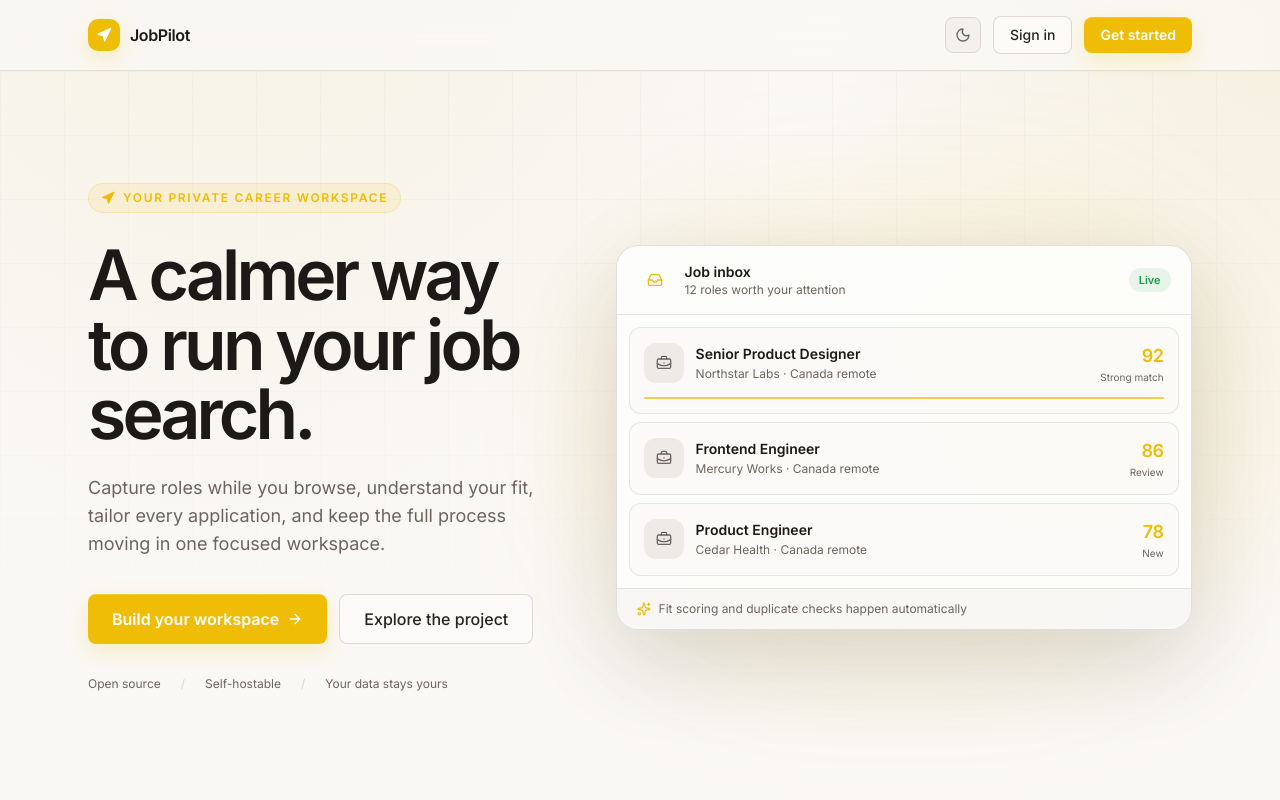
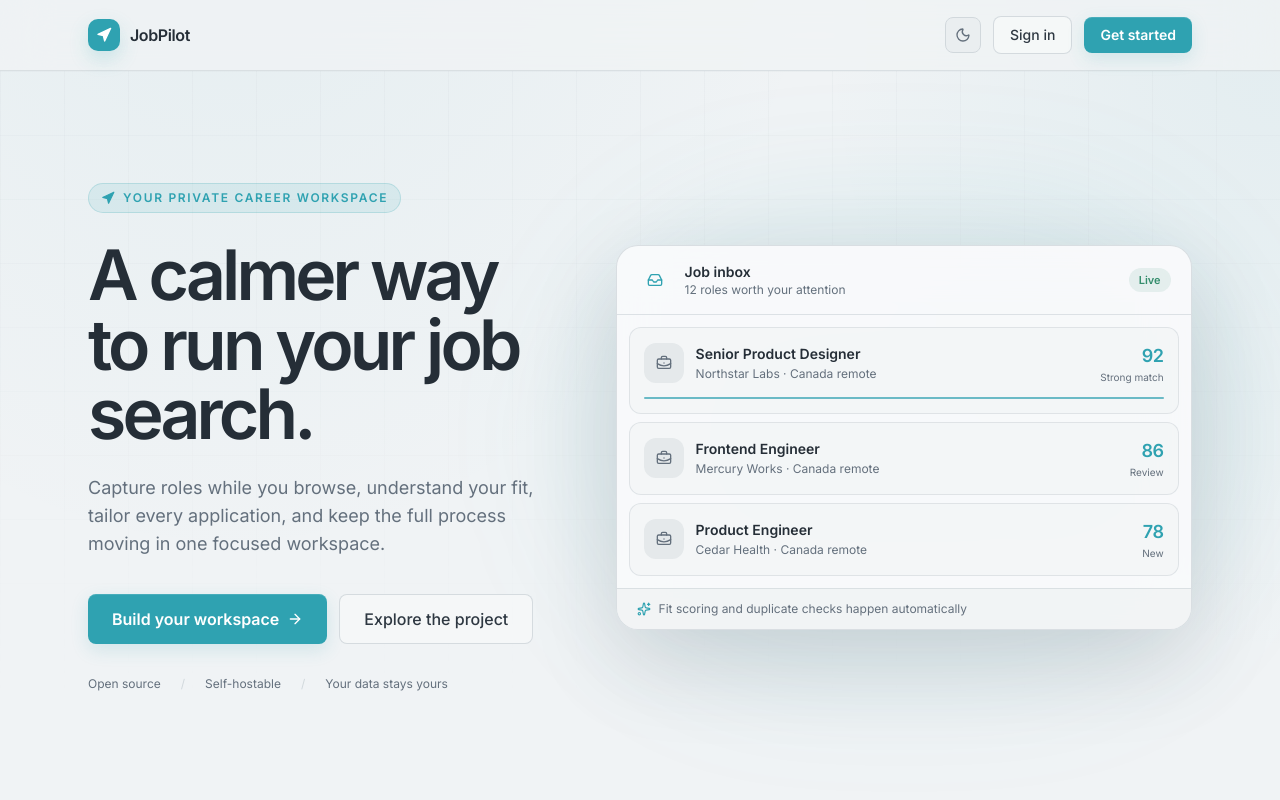
Before and after one commit to NevilPatel01/JobPilot, a Next.js app in the folder frontend/: page / in a window 1280 px wide. Shown: the top 800 px of the page. Built offline with nearby package versions, Linux system fonts and the light colour scheme; no server answers.

Commit message:
feat: update primary color

```diff
--- a/frontend/app/globals.css
+++ b/frontend/app/globals.css
@@ -6,58 +6,58 @@
   :root {
     --font-inter: 'Inter', system-ui, sans-serif;
 
-    /* Light — warm paper, graphite, and golden yellow */
-    --background: 36 33% 97%;
-    --foreground: 24 13% 10%;
-    --card: 36 30% 99%;
-    --card-foreground: 24 13% 10%;
-    --muted: 32 19% 92%;
-    --muted-foreground: 24 8% 40%;
-    --border: 30 16% 84%;
-    --input: 30 16% 84%;
-    --ring: 47 95% 48%;
-    --primary: 47 95% 48%;
+    /* Light — cool slate with balanced teal-cyan accents */
+    --background: 200 18% 95%;
+    --foreground: 210 20% 18%;
+    --card: 200 22% 98%;
+    --card-foreground: 210 20% 18%;
+    --muted: 200 14% 91%;
+    --muted-foreground: 210 11% 44%;
+    --border: 200 13% 84%;
+    --input: 200 13% 84%;
+    --ring: 187 58% 44%;
+    --primary: 187 58% 44%;
     --primary-foreground: 0 0% 100%;
-    --secondary: 30 18% 92%;
-    --secondary-foreground: 24 13% 14%;
-    --accent: 47 95% 48%;
+    --secondary: 200 14% 91%;
+    --secondary-foreground: 210 18% 22%;
+    --accent: 187 58% 44%;
     --accent-foreground: 0 0% 100%;
-    --destructive: 0 72% 51%;
-    --success: 142 71% 36%;
-    --warning: 32 95% 44%;
-    --sidebar: 35 25% 96%;
-    --sidebar-foreground: 24 13% 10%;
-    --sidebar-border: 30 16% 84%;
-    --sidebar-accent: 47 85% 92%;
-    --accent-glow: rgba(212, 168, 32, 0.1);
-    --scrollbar: 26 10% 68%;
+    --destructive: 0 65% 50%;
+    --success: 158 45% 38%;
+    --warning: 38 80% 46%;
+    --sidebar: 200 16% 93%;
+    --sidebar-foreground: 210 20% 18%;
+    --sidebar-border: 200 13% 86%;
+    --sidebar-accent: 187 42% 90%;
+    --accent-glow: rgba(45, 156, 173, 0.07);
+    --scrollbar: 200 10% 72%;
   }
 
   .dark {
-    --background: 24 10% 5%;
-    --foreground: 32 18% 91%;
-    --card: 24 8% 9%;
-    --card-foreground: 32 18% 91%;
-    --muted: 25 7% 14%;
-    --muted-foreground: 28 8% 59%;
-    --border: 25 7% 20%;
-    --input: 25 7% 22%;
-    --ring: 48 90% 58%;
-    --primary: 48 90% 58%;
-    --primary-foreground: 24 13% 8%;
-    --secondary: 25 7% 15%;
-    --secondary-foreground: 32 18% 91%;
-    --accent: 48 90% 58%;
-    --accent-foreground: 24 13% 8%;
-    --destructive: 0 63% 55%;
-    --success: 142 60% 45%;
-    --warning: 38 92% 50%;
-    --sidebar: 24 9% 7%;
-    --sidebar-foreground: 32 18% 91%;
-    --sidebar-border: 25 7% 17%;
-    --sidebar-accent: 48 90% 58%;
-    --accent-glow: rgba(250, 204, 21, 0.12);
-    --scrollbar: 25 6% 28%;
+    --background: 210 18% 12%;
+    --foreground: 210 12% 88%;
+    --card: 210 16% 15%;
+    --card-foreground: 210 12% 88%;
+    --muted: 210 14% 19%;
+    --muted-foreground: 210 9% 62%;
+    --border: 210 12% 24%;
+    --input: 210 12% 26%;
+    --ring: 187 48% 52%;
+    --primary: 187 48% 52%;
+    --primary-foreground: 210 20% 10%;
+    --secondary: 210 14% 20%;
+    --secondary-foreground: 210 12% 88%;
+    --accent: 187 48% 52%;
+    --accent-foreground: 210 20% 10%;
+    --destructive: 0 58% 58%;
+    --success: 158 40% 48%;
+    --warning: 38 75% 52%;
+    --sidebar: 210 17% 10%;
+    --sidebar-foreground: 210 12% 88%;
+    --sidebar-border: 210 12% 20%;
+    --sidebar-accent: 187 35% 22%;
+    --accent-glow: rgba(56, 178, 192, 0.09);
+    --scrollbar: 210 10% 32%;
   }
 
   * {
@@ -94,8 +94,8 @@
   }
 
   .btn-primary {
-    @apply inline-flex items-center justify-center gap-2 rounded-lg bg-primary px-4 py-2 text-sm font-semibold text-primary-foreground transition-all duration-200 hover:-translate-y-px hover:brightness-105 disabled:translate-y-0 disabled:opacity-50;
-    box-shadow: inset 0 1px 0 hsl(0 0% 100% / 0.18), 0 8px 22px hsl(var(--primary) / 0.2);
+    @apply inline-flex items-center justify-center gap-2 rounded-lg bg-primary px-4 py-2 text-sm font-semibold text-primary-foreground transition-all duration-200 hover:-translate-y-px hover:brightness-[1.03] disabled:translate-y-0 disabled:opacity-50;
+    box-shadow: inset 0 1px 0 hsl(0 0% 100% / 0.12), 0 6px 18px hsl(var(--primary) / 0.16);
   }
 
   .btn-secondary {
```
